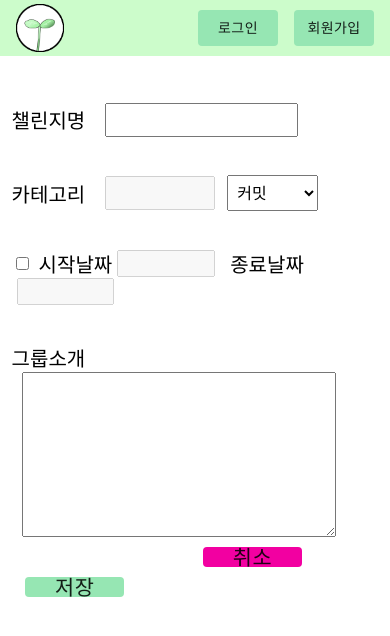
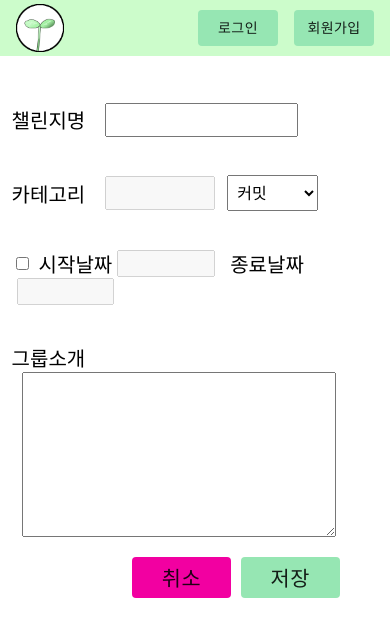
Before and after one commit to TeamGrabit/challenge, a React (Create React App) app in the folder frontend/: page /challenge/make in a window 390 px wide. Shown: the top 636 px of the page. Built offline with nearby package versions, Linux system fonts and the light colour scheme.

Commit message:
ChallengeMake 껍데기
챌린지 생성 페이지 껍데기 완료

```diff
--- a/frontend/src/css/pages/_challengeMake.scss
+++ b/frontend/src/css/pages/_challengeMake.scss
@@ -51,26 +51,20 @@
         padding: 2%;
         font-size: 1.1em;
 	}
+    .btn_out{
+        width: 100%;
+        margin-top: 20px;
+    }
     .btn_cancel{
-        height: 5vmin;
-        margin-top: 10px;
-        margin-left: 50%;
-        padding-top: 10px;
-        padding-bottom: 10px;
-        padding-left: 30px;
-        padding-right: 30px;
+        margin-right: 2.5%;
+        margin-left: 450px;
+        padding: 2.5px 30px 2.5px 30px;
         font-family: "Noto Sans KR", "맑은 고딕", Arial, Helvetica, sans-serif;
         font-size: 1.3em;
         background-color: #f200a1;
     }
     .btn_clear{
-        height: 5vmin;
-        margin-top: 10px;
-        margin-left: 2.5%;
-        padding-top: 10px;
-        padding-bottom: 10px;
-        padding-left: 30px;
-        padding-right: 30px;
+        padding: 2.5px 30px 2.5px 30px;
         font-family: "Noto Sans KR", "맑은 고딕", Arial, Helvetica, sans-serif;
         font-size: 1.3em;
         background-color: $green3;
@@ -107,5 +101,14 @@
             padding: 2%;
             font-size: 0.8em;
         }
+        .btn_out{
+            text-align: right;
+        }
+        .btn_cancel{
+            margin-left: 0px;
+        }
+        .btn_clear{
+            margin-right: 50px;
+        }
     }
 }
--- a/frontend/src/pages/ChallengeMake.js
+++ b/frontend/src/pages/ChallengeMake.js
@@ -128,6 +128,7 @@ function ChallengeMake() {
 						</Grid>
 					</Grid>
 				</Grid>
+				<div className="btn_out">
 					<Button className="btn_cancel">
 						취소
 					</Button>
@@ -136,6 +137,7 @@ function ChallengeMake() {
 					</Button>
 				</div>
 			</div>
+		</div>
 	);
 }
 
```
Lines whose indentation alone changed are shown as unchanged.
